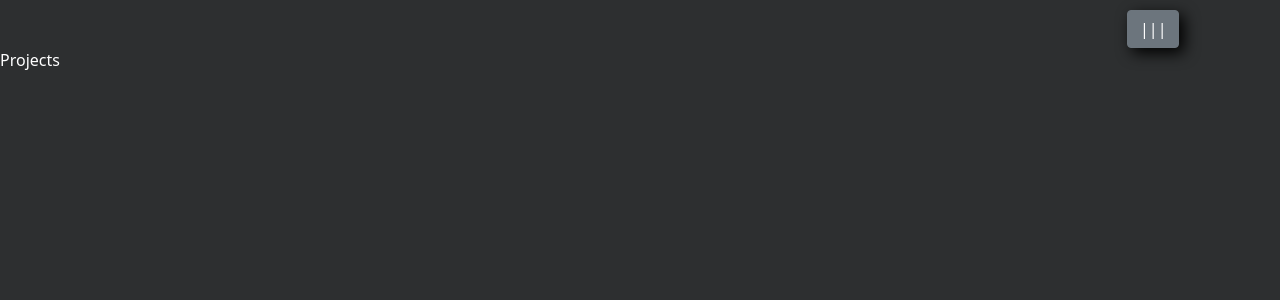
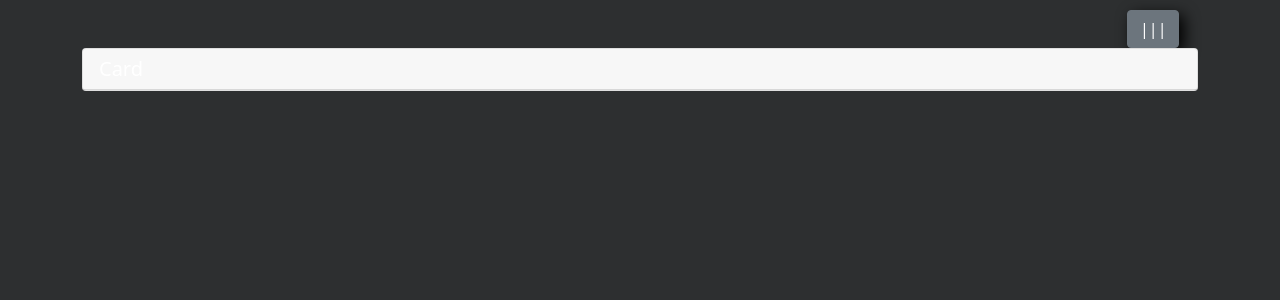
Before and after one commit to JacobWencloff/Profolio-Client, a React (Create React App) app: page /#/Projects in a window 1280 px wide. Shown: the top 300 px of the page. Built offline with nearby package versions, Linux system fonts and the light colour scheme.

Commit message:
testing project cards

```diff
--- a/src/Components/Projects.js
+++ b/src/Components/Projects.js
@@ -1,7 +1,17 @@
 import React from 'react'
+import { Card, CardHeader, CardImg, CardSubtitle, Container, CardBody, CardText } from 'reactstrap'
 
 export default function Projects() {
   return (
-    <div>Projects</div>
+    <div>
+      <Container>
+        <Card>
+          <CardHeader tag="h5">
+            Card
+          </CardHeader>
+
+        </Card>
+      </Container>
+    </div>
   )
 }
--- a/src/Components/Skills.js
+++ b/src/Components/Skills.js
@@ -41,11 +41,13 @@ const [isDisplayed, setIsDisplayed] = useState({
             <Card  className="Card drop-shadow" onClick={handlePopOver}>
               <CardBody>
                 <CardImg id='html' alt="HTML5 Badge" src='./HTMLPIC.png' />
+
                 <UncontrolledPopover flip target='html' trigger='click'>
                   <PopoverBody>
                     html
                   </PopoverBody>
                 </UncontrolledPopover>
+
               </CardBody>
             </Card>
 
@@ -55,11 +57,13 @@ const [isDisplayed, setIsDisplayed] = useState({
             <Card  className="Card drop-shadow" onClick={handlePopOver}>
               <CardBody>
                 <CardImg id='css' alt="CSS3 Badge" src='./CSSIMG.png' />
+
                 <UncontrolledPopover flip target='css' trigger='focus'>
                   <PopoverBody>
                     css
                   </PopoverBody>
                 </UncontrolledPopover>
+
               </CardBody>
             </Card>
 
@@ -69,6 +73,7 @@ const [isDisplayed, setIsDisplayed] = useState({
             <Card  className="Card drop-shadow" onClick={handlePopOver}>
               <CardBody>
                 <CardImg id='js' alt="JavaScript Badge" src="./JAVASCRIPTIMG.png" />
+
                 <UncontrolledPopover flip target='js' trigger='click'>
                   <PopoverHeader>
                     JavaScript
@@ -77,6 +82,7 @@ const [isDisplayed, setIsDisplayed] = useState({
                     JavaScript has provided me the ability to interprate and use UserInputed data from a click to a text entry into a form, along with this JS has also allowed me to minipulate the DOM in ways unimaginable without.
                   </PopoverBody>
                 </UncontrolledPopover>
+
             </CardBody>
             </Card>
 
@@ -158,8 +164,11 @@ const [isDisplayed, setIsDisplayed] = useState({
                 <CardImg id='sql' alt='SQL image' src='./SQL.png' />
 
                 <UncontrolledPopover flip target='sql' trigger='click'>
+                   <PopoverHeader>
+                    My SQL
+                   </PopoverHeader>
                    <PopoverBody>
-                    hello world
+                    I've used My SQL to create relational databases to make applications like account management solutions.
                   </PopoverBody>
                 </UncontrolledPopover>
             </CardBody>
```
Also changed, not shown: 1 other file (tests, documents, lock files or other folders).
